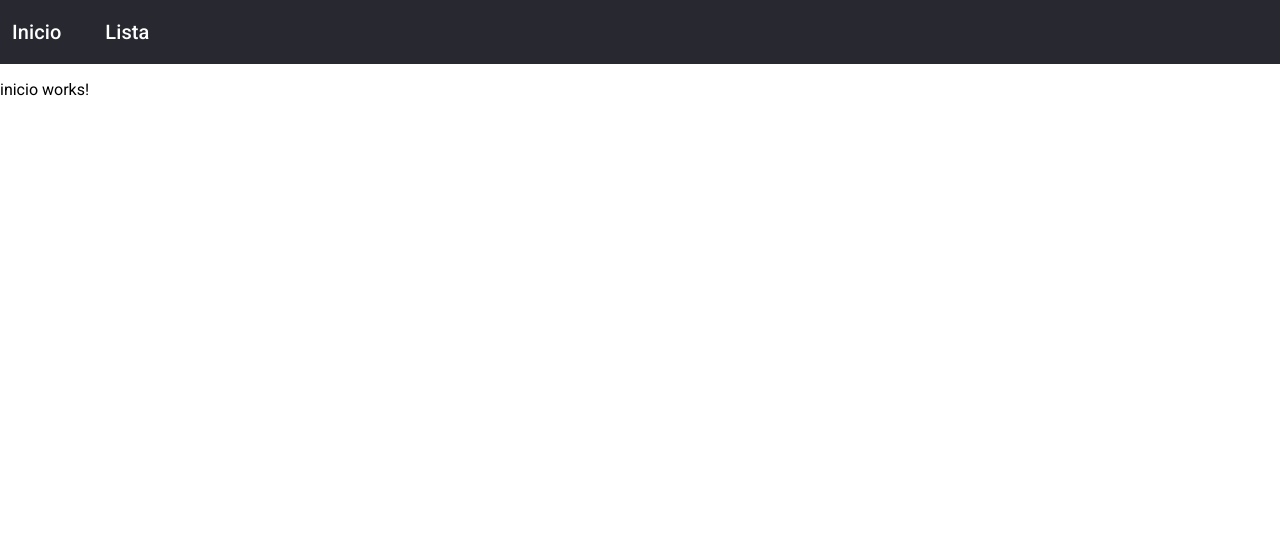
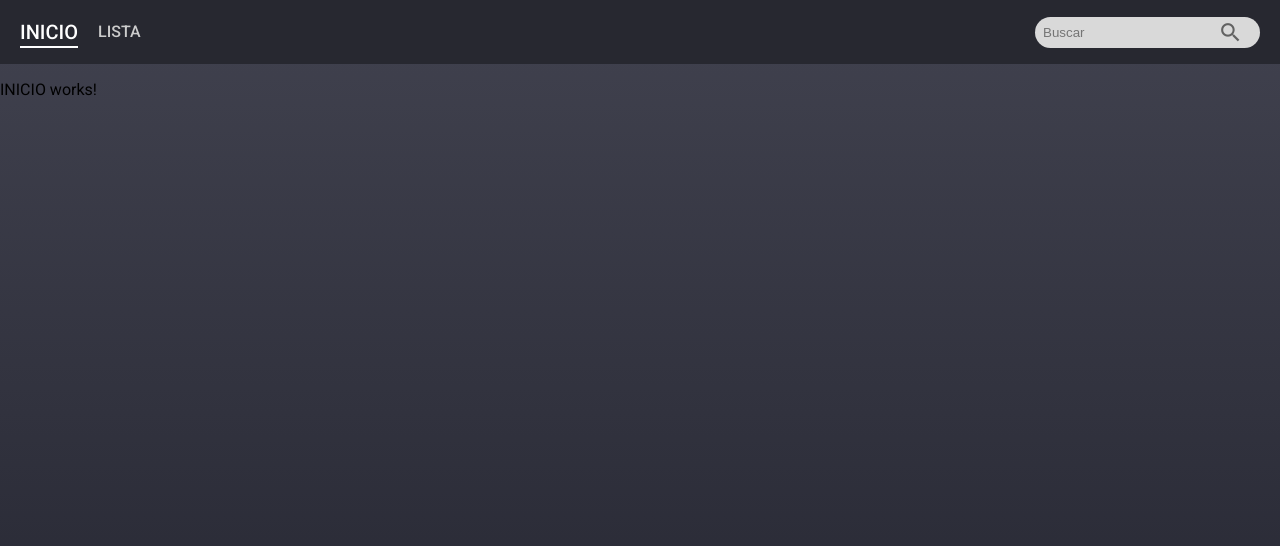
Before and after one commit to itsBocchi/gameStorefront, an Angular app: page / in a window 1280 px wide. Shown: the top 546 px of the page. Built offline with nearby package versions, Linux system fonts and the light colour scheme.

Commit message:
Personalización del nav e intento de poder ver el componente detalle-juego mediante cards (no funcionó)

```diff
--- a/angular.json
+++ b/angular.json
@@ -26,9 +26,12 @@
             "tsConfig": "tsconfig.app.json",
             "inlineStyleLanguage": "scss",
             "assets": [
+              "src/favicon.ico",
+              "src/assets",
               {
                 "glob": "**/*",
-                "input": "public"
+                "input": "src/assets",
+                "output": "/"
               }
             ],
             "styles": [
--- a/src/app/app.component.ts
+++ b/src/app/app.component.ts
@@ -1,6 +1,7 @@
 import { Component } from '@angular/core';
 import { RouterOutlet } from '@angular/router';
 import { NavbarComponent } from './layout/navbar/navbar.component';
+
 
 @Component({
   selector: 'app-root',
@@ -8,7 +9,9 @@ import { NavbarComponent } from './layout/navbar/navbar.component';
   imports: [RouterOutlet, NavbarComponent],
   templateUrl: './app.component.html',
   styleUrl: './app.component.scss'
+
 })
 export class AppComponent {
   title = 'gameStorefront';
+  searchGame: string = '';
 }
--- a/src/app/app.routes.ts
+++ b/src/app/app.routes.ts
@@ -1,7 +1,8 @@
-import { Routes } from '@angular/router';
+import { Routes,  RouterModule  } from '@angular/router';
 import { InicioComponent } from './pages/inicio/inicio.component';
 import { ListaComponent } from './pages/lista/lista.component';
 import { DetalleJuegoComponent } from './pages/detalle-juego/detalle-juego.component';
+
 
 export const routes: Routes = [
 {
--- a/src/app/layout/navbar/navbar.component.html
+++ b/src/app/layout/navbar/navbar.component.html
@@ -1,4 +1,14 @@
-<mat-toolbar class="navbar" color="primary">
-    <a  mat-button routerLink="/">Inicio</a>
-    <a mat-button routerLink="/lista"> Lista </a>
-  </mat-toolbar>
+<mat-toolbar class="navbar">
+  <div class="nav-links">
+    <a button routerLink="/" routerLinkActive="active-link" [routerLinkActiveOptions]="{ exact: true }">INICIO</a>
+    <a button routerLink="/lista" routerLinkActive="active-link" [routerLinkActiveOptions]="{ exact: true }">LISTA</a>
+  </div>
+  <div class="search-container">
+    <div class="search-input">
+      <input matInput type="text" placeholder="Buscar" [(ngModel)]="searchGame">
+      <button mat-icon-button>
+        <mat-icon>search</mat-icon>
+      </button>
+    </div>
+  </div>
+</mat-toolbar>
--- a/src/app/layout/navbar/navbar.component.scss
+++ b/src/app/layout/navbar/navbar.component.scss
@@ -1,21 +1,84 @@
-.navbar{
+.navbar {
     background-color: #272830;
     display: flex;
-    align-self: baseline;
-    padding:10px 0px;
-    justify-content: baseline;
-    gap: 10px;
-    a{
-        color:white;
-        font-weight: 500;
-        font-size: 20px;
-        margin-right: 10px;
-    }
-    span{
-        color: white;
-    }
+    align-items: center;
+    justify-content: space-between;
+    padding: 10px 20px; /* Ajusta el padding según sea necesario */
+  }
+
+  .nav-links {
+    display: flex;
+    align-items: center;
+  }
+
+  .nav-links a {
+    color: white;
+    font-weight: 500;
+    font-size: 18px;
+    text-decoration: none;
+    margin-right: 20px; /* Espacio entre los elementos */
+    position: relative;
+    transition: color 0.3s ease, font-size 0.3s ease;
+  }
+
+  .nav-links a.active-link {
+    font-size: 20px; /* Tamaño de fuente para el enlace activo */
+  }
+
+  .nav-links a.active-link::after {
+    content: '';
+    position: absolute;
+    left: 0;
+    bottom: -2px; /* Coloca la línea 2px debajo del texto */
+    width: 100%; /* Ancho completo */
+    height: 2px; /* Grosor de la línea */
+    background-color: white; /* Color de la línea */
+  }
+
+  .nav-links a:not(.active-link) {
+    font-size: 16px; /* Tamaño de fuente para enlaces no activos */
+    color: #ccc; /* Color gris para enlaces no activos */
+  }
+
+  .nav-links a:not(.active-link)::after {
+    content: '';
+    position: absolute;
+    left: 0;
+    bottom: -2px; /* Coloca la línea 2px debajo del texto */
+    width: 0%; /* Ancho inicial cero */
+    height: 2px; /* Grosor de la línea */
+    background-color: transparent; /* Color de la línea */
+  }
+
+  .search-container {
+    display: flex;
+    align-items: center;
+  }
+
+  .search-input {
+    display: flex;
+    align-items: center;
+    position: relative
+  }
+
+  .search-input input[matInput] {
+    background-color: #D9D9D9; /* Fondo transparente */
+    border: none;
+    color: rgb(98, 98, 98); /* Color de texto gris */
+    padding: 8px;
+    border-radius: 100px;
+    padding-right: 40px;
 }
 
-.example-spacer {
-    flex: 1 1 auto;
+  .search-input button {
+    position: absolute;
+    right: 10px; /* Ajusta la posición del ícono */
+    background-color: transparent;
+    border: none;
   }
+
+  /* Estilos para el ícono de búsqueda */
+  mat-icon {
+    font-size: 25px; /* Tamaño del ícono */
+    color: rgb(98, 98, 98); /* Color del ícono */
+  }
--- a/src/app/layout/navbar/navbar.component.ts
+++ b/src/app/layout/navbar/navbar.component.ts
@@ -4,16 +4,20 @@ import { MatToolbar } from '@angular/material/toolbar';
 import { MatIcon } from '@angular/material/icon';
 import { MatButton, MatButtonModule, MatIconButton } from '@angular/material/button';
 import { MatMenuItem, MatMenuModule } from '@angular/material/menu';
+import { FormsModule } from '@angular/forms';
+
 
 @Component({
   selector: 'app-navbar',
   standalone: true,
   imports: [RouterLink, RouterLinkActive, MatToolbar, MatIcon, MatButton,
     MatIconButton, MatButtonModule,
-    MatMenuModule, MatMenuItem],
+    MatMenuModule, MatMenuItem, FormsModule],
   templateUrl: './navbar.component.html',
   styleUrl: './navbar.component.scss'
 })
 export class NavbarComponent {
+  searchGame: string = '';
 
+  constructor() {}
 }
--- a/src/app/pages/detalle-juego/detalle-juego.component.ts
+++ b/src/app/pages/detalle-juego/detalle-juego.component.ts
@@ -1,4 +1,6 @@
-import { Component } from '@angular/core';
+import { Component, OnInit } from '@angular/core';
+import { Router, ActivatedRoute, Params } from '@angular/router';
+import { NgModule } from '@angular/core';
 
 @Component({
   selector: 'app-detalle-juego',
--- a/src/app/pages/inicio/inicio.component.html
+++ b/src/app/pages/inicio/inicio.component.html
@@ -1 +1 @@
-<p>inicio works!</p>
+<p>INICIO works!</p>
--- a/src/app/pages/inicio/inicio.component.scss
+++ b/src/app/pages/inicio/inicio.component.scss
@@ -0,0 +1,19 @@
+.inicio-content {
+  padding-top: 64px; /* Ajusta el padding superior para compensar la altura del navbar */
+}
+
+.inicio-background {
+  display: flex;
+  justify-content: center;
+  align-items: center;
+  min-height: calc(100vh - 64px); /* Calcula la altura descontando la altura del navbar */
+  overflow: hidden; /* Evita que la imagen sobresalga del contenedor */
+  position: relative; /* Añade posición relativa para manejar z-index */
+  z-index: 1; /* Asegura que la imagen esté detrás del navbar */
+
+}
+
+.inicio-image {
+  max-width: 100%; /* Asegura que la imagen sea adaptativa */
+  height: auto;
+}
--- a/src/styles.scss
+++ b/src/styles.scss
@@ -1,4 +1,11 @@
 /* You can add global styles to this file, and also import other style files */
 
 html, body { height: 100%; }
-body { margin: 0; font-family: Roboto, "Helvetica Neue", sans-serif; }
+body {
+    margin: 0;
+    font-family: Roboto, "Helvetica Neue", sans-serif;
+    margin: 0;
+    padding: 0;
+    background: linear-gradient(to bottom, #41424F, #22232E);
+
+}
```
Also changed, not shown: src/app/pages/inicio/inicio.component.ts (+15 -0 lines), src/assets/images/elden_ring.jpeg (added).
